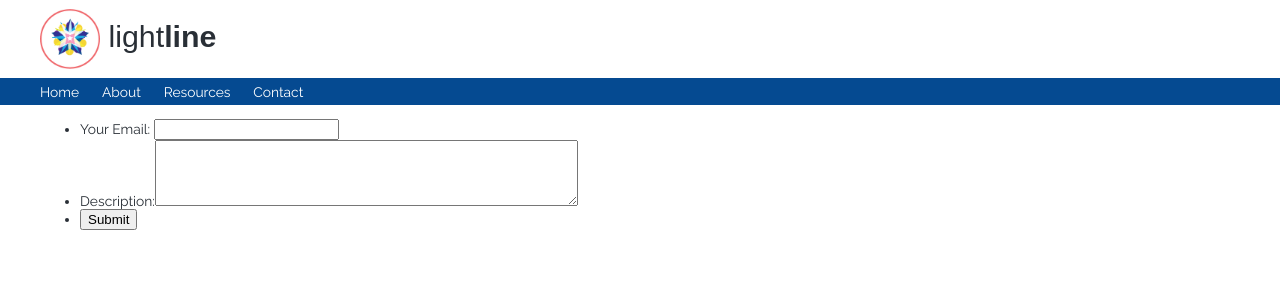
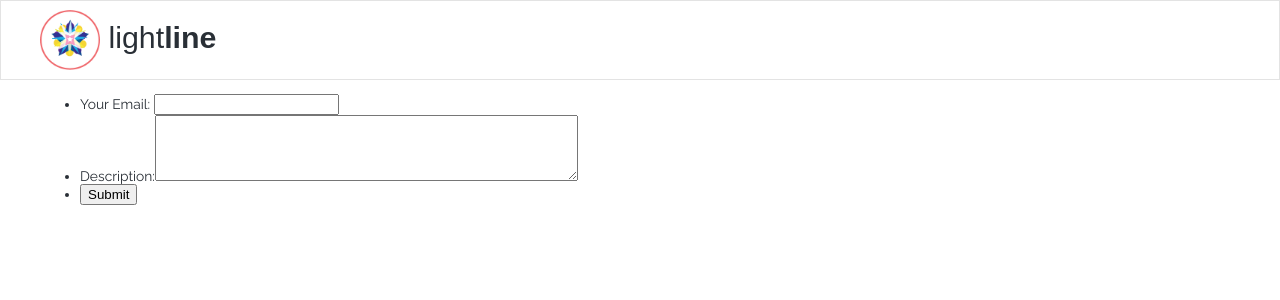
Before and after one commit to nanaze/legal, a Python web app: template templates/form.html in a window 1280 px wide. Shown: the top 300 px of the page. Run offline with Jinja, Linux system fonts and the light colour scheme; the template is opened without the code that fills it, so the values that code supplies are empty; some web fonts are replaced.

Commit message:
remove menu, add border line

```diff
--- a/styles/style.css
+++ b/styles/style.css
@@ -54,14 +54,7 @@ img#logo {
 .header {
     padding: 0.3em 0;
     font-size: 220%;
-}
-
-.menu {
-    padding: 0.4em 0;
-    background-color: #054a91;
-    color: #ddd;
-    font-weight: 560;
-
+    border: 1px solid #e3e3e3;
 }
 
 .headertext {
--- a/templates/base.html
+++ b/templates/base.html
@@ -15,17 +15,6 @@
 	</div>
       </div>
     </div>
-    <div class=menu>
-      <div class=centered>
-	<ul>
-	  <li><a href="/">Home</a>
-	  <li><a href="/about">About</a>
-	  <li><a href="#">Resources</a>
-	  <li><a href="/form">Contact</a>
-	</ul>
-      </div>
-    </div>
-
   </header>
 
   <div class=centered>
```
